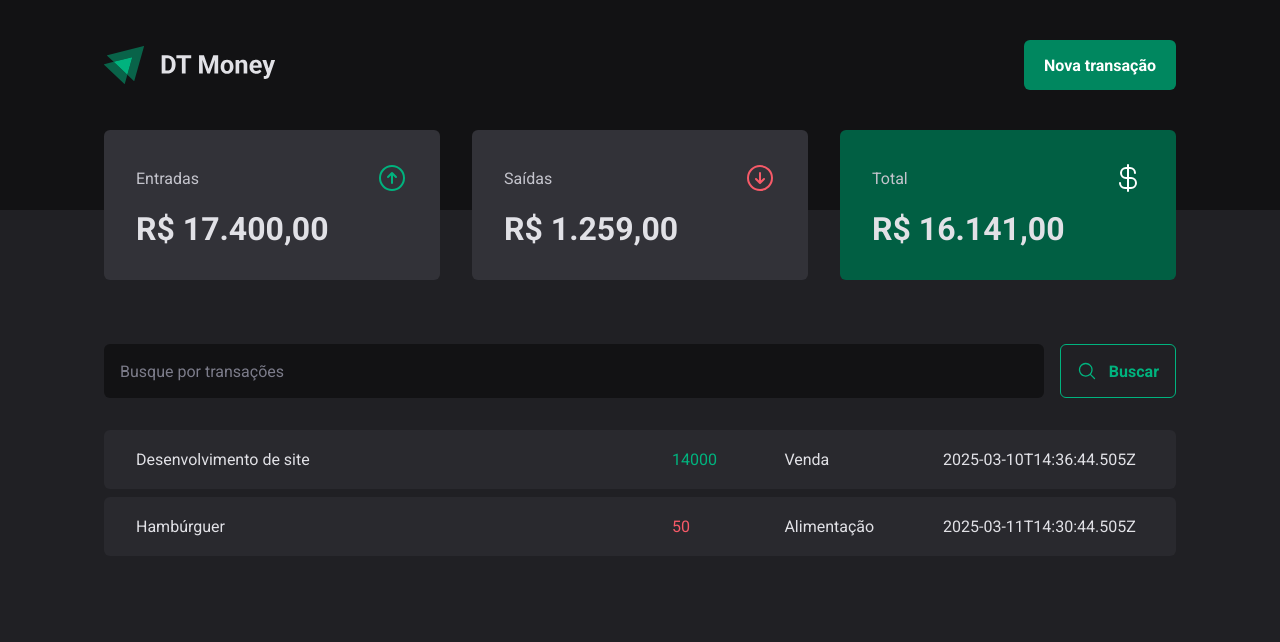
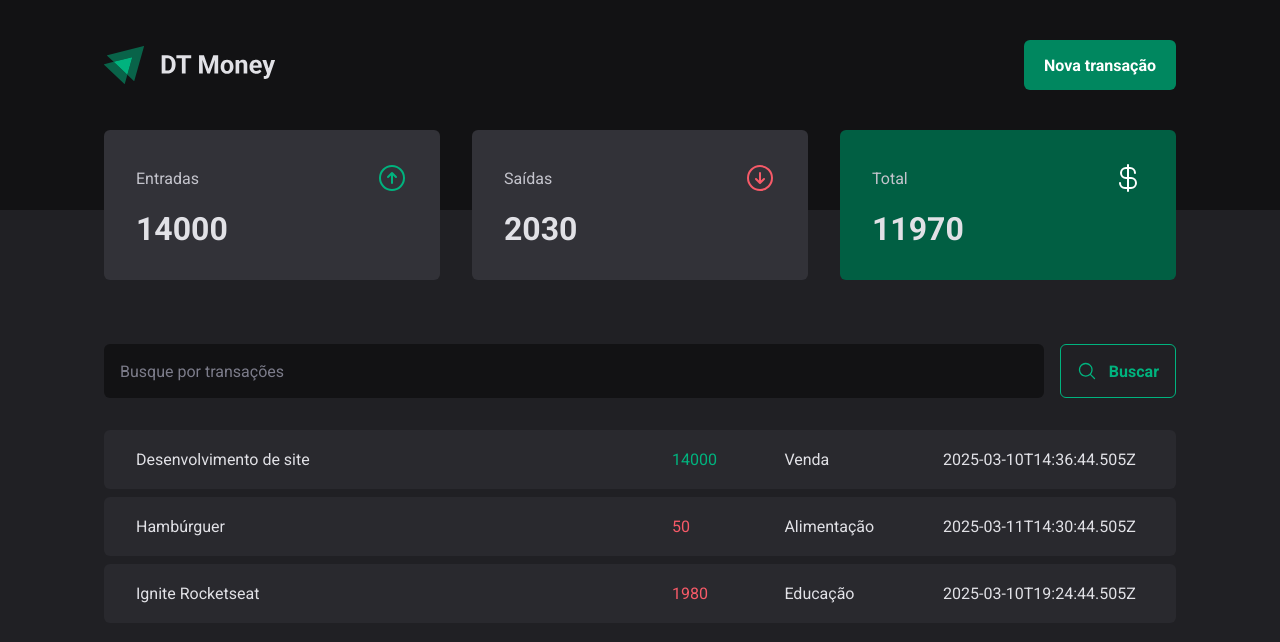
Before and after one commit to Stephany249/react, a React (Vite) app in the folder 03-dt-money/: page / in a window 1280 px wide. Shown: the top 642 px of the page. Built offline with nearby package versions, Linux system fonts and the light colour scheme; data requests are answered from the project's data file.

Commit message:
Connecting to the API - Calculating transaction summary

```diff
--- a/03-dt-money/server.json
+++ b/03-dt-money/server.json
@@ -15,6 +15,14 @@
       "category": "Alimentação",
       "price": 50,
       "createdAt": "2025-03-11T14:30:44.505Z"
+    },
+    {
+      "id": 3,
+      "description": "Ignite Rocketseat",
+      "type": "outcome",
+      "category": "Educação",
+      "price": 1980,
+      "createdAt": "2025-03-10T19:24:44.505Z"
     }
   ]
 }
--- a/03-dt-money/src/components/Summary/index.tsx
+++ b/03-dt-money/src/components/Summary/index.tsx
@@ -14,6 +14,23 @@ export function Summary() {
 
   console.log(transactions)
 
+  const summary = transactions.reduce(
+    (acc, transaction) => {
+      if (transaction.type === 'income') {
+        acc.income += transaction.price
+        acc.total += transaction.price
+      } else {
+        acc.outcome += transaction.price
+        acc.total -= transaction.price
+      }
+
+      return acc
+    },
+    { income: 0, outcome: 0, total: 0 },
+  )
+
+  console.log(summary)
+
   return (
     <SummaryContainer>
       <SummaryCard>
@@ -21,7 +38,7 @@ export function Summary() {
           <span>Entradas</span>
           <ArrowCircleUp size={32} color="#00b37e" />
         </header>
-        <strong>R$ 17.400,00</strong>
+        <strong>{summary.income}</strong>
       </SummaryCard>
 
       <SummaryCard>
@@ -29,7 +46,7 @@ export function Summary() {
           <span>Saídas</span>
           <ArrowCircleDown size={32} color="#f75a68" />
         </header>
-        <strong>R$ 1.259,00</strong>
+        <strong>{summary.outcome}</strong>
       </SummaryCard>
 
       <SummaryCard variant="green">
@@ -37,7 +54,7 @@ export function Summary() {
           <span>Total</span>
           <CurrencyDollar size={32} color="#fff" />
         </header>
-        <strong>R$ 16.141,00</strong>
+        <strong>{summary.total}</strong>
       </SummaryCard>
     </SummaryContainer>
   )
```
